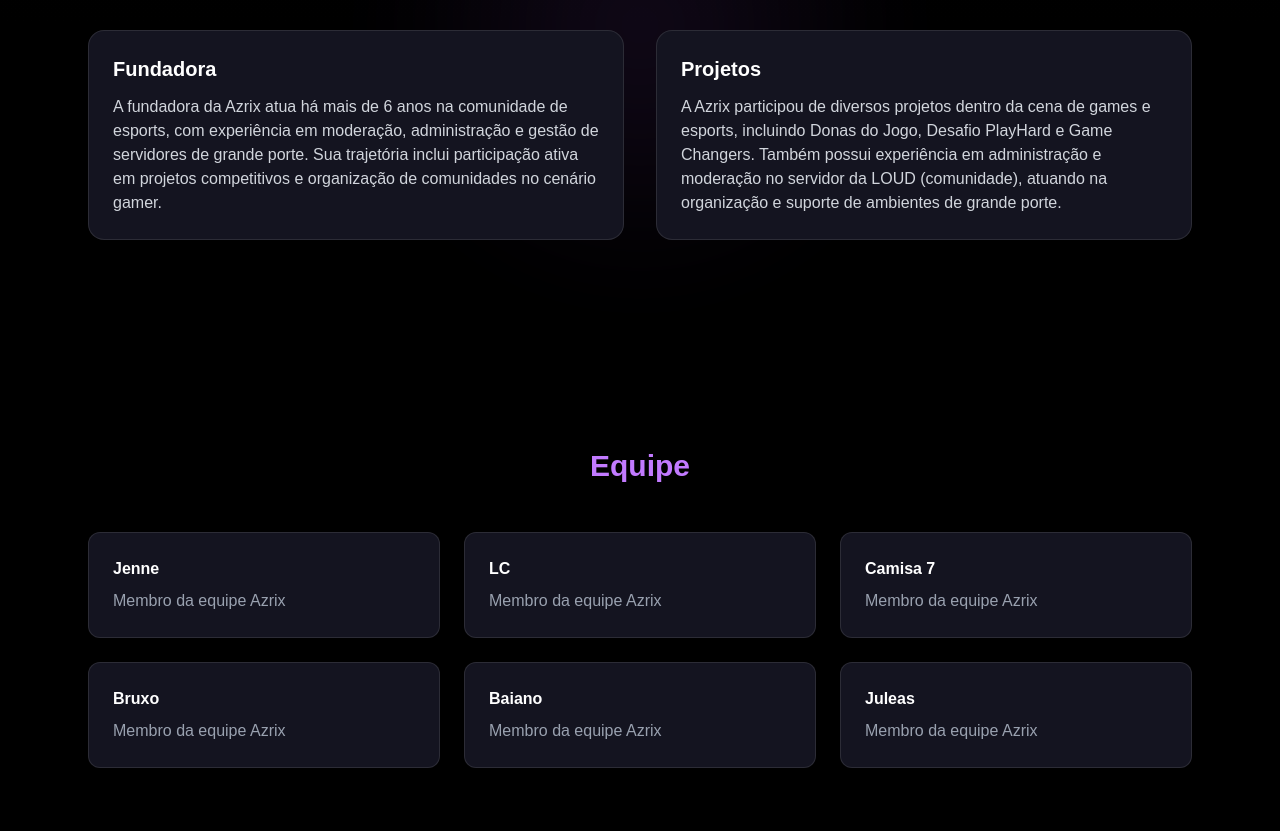
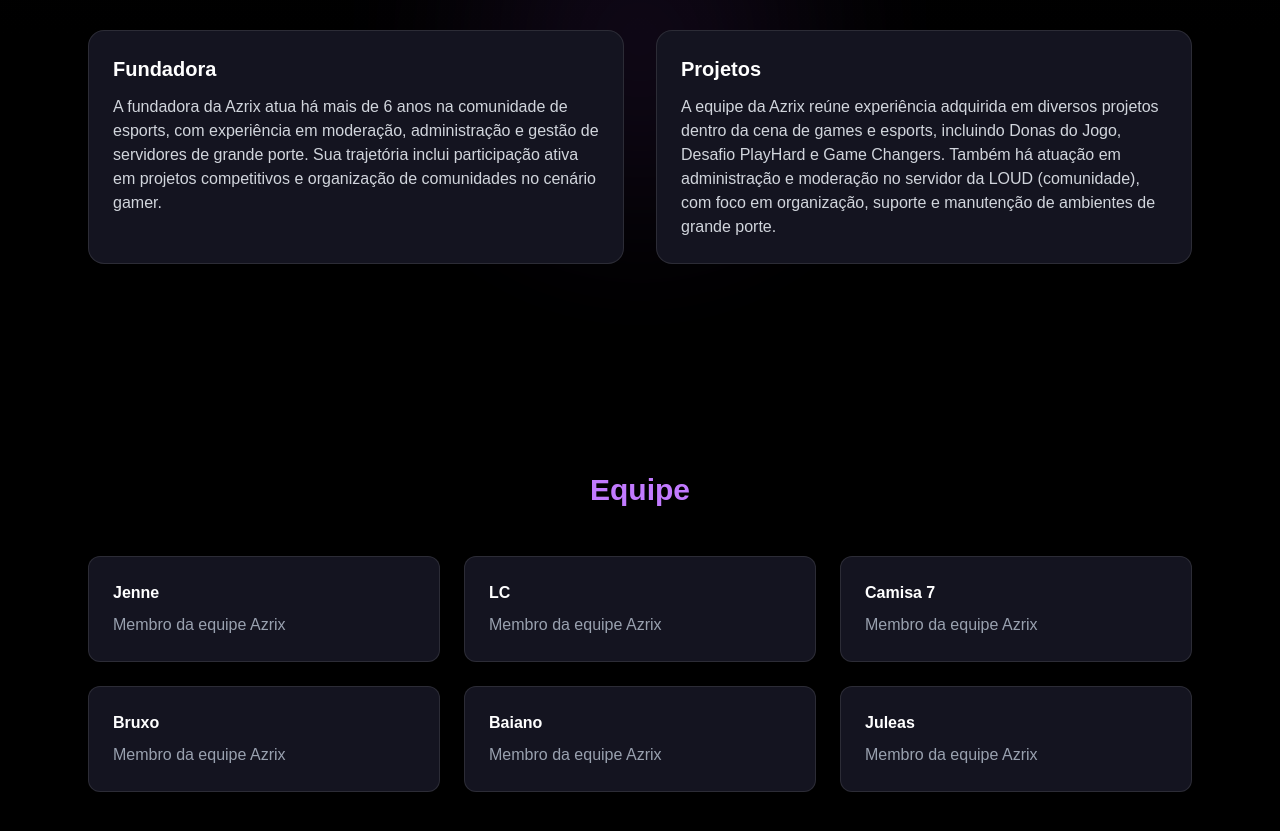
Before and after one commit to jennefferw/azrix-site, a Next.js app: page / in a window 1280 px wide. Shown: the part 1220-2051 px from the top of the page. Built offline with nearby package versions, Linux system fonts and the light colour scheme.

Commit message:
atualização do site

```diff
--- a/app/page.tsx
+++ b/app/page.tsx
@@ -144,8 +144,9 @@
           <div className="bg-[#141420] border border-white/10 rounded-2xl p-6">
             <h3 className="text-xl font-bold mb-3 text-white">Projetos</h3>
             <p className="text-gray-300">
-              A Azrix participou de diversos projetos dentro da cena de games e esports, incluindo Donas do Jogo, Desafio PlayHard e Game Changers.
-              Também possui experiência em administração e moderação no servidor da LOUD (comunidade), atuando na organização e suporte de ambientes de grande porte.
+              A equipe da Azrix reúne experiência adquirida em diversos projetos dentro da cena de games e esports, incluindo Donas do Jogo, Desafio PlayHard e Game Changers.
+
+Também há atuação em administração e moderação no servidor da LOUD (comunidade), com foco em organização, suporte e manutenção de ambientes de grande porte.
             </p>
           </div>
 
```
